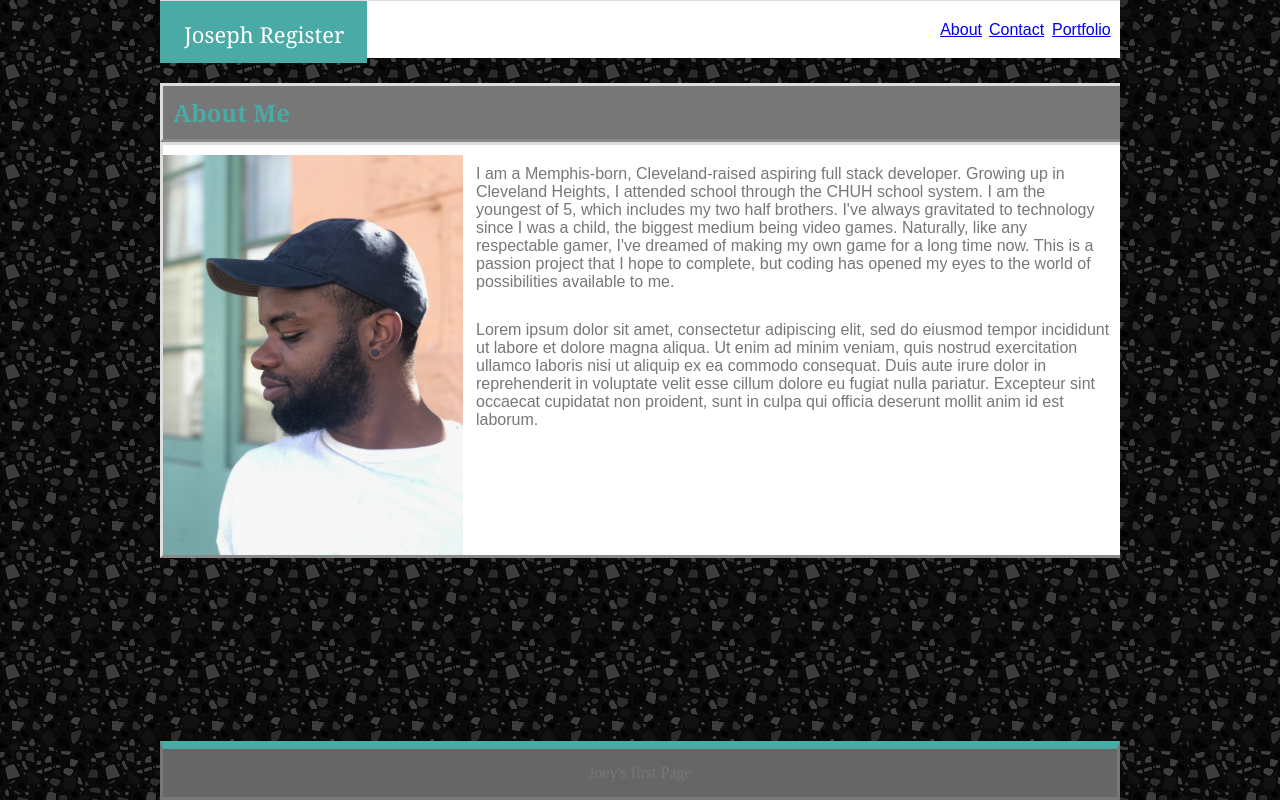
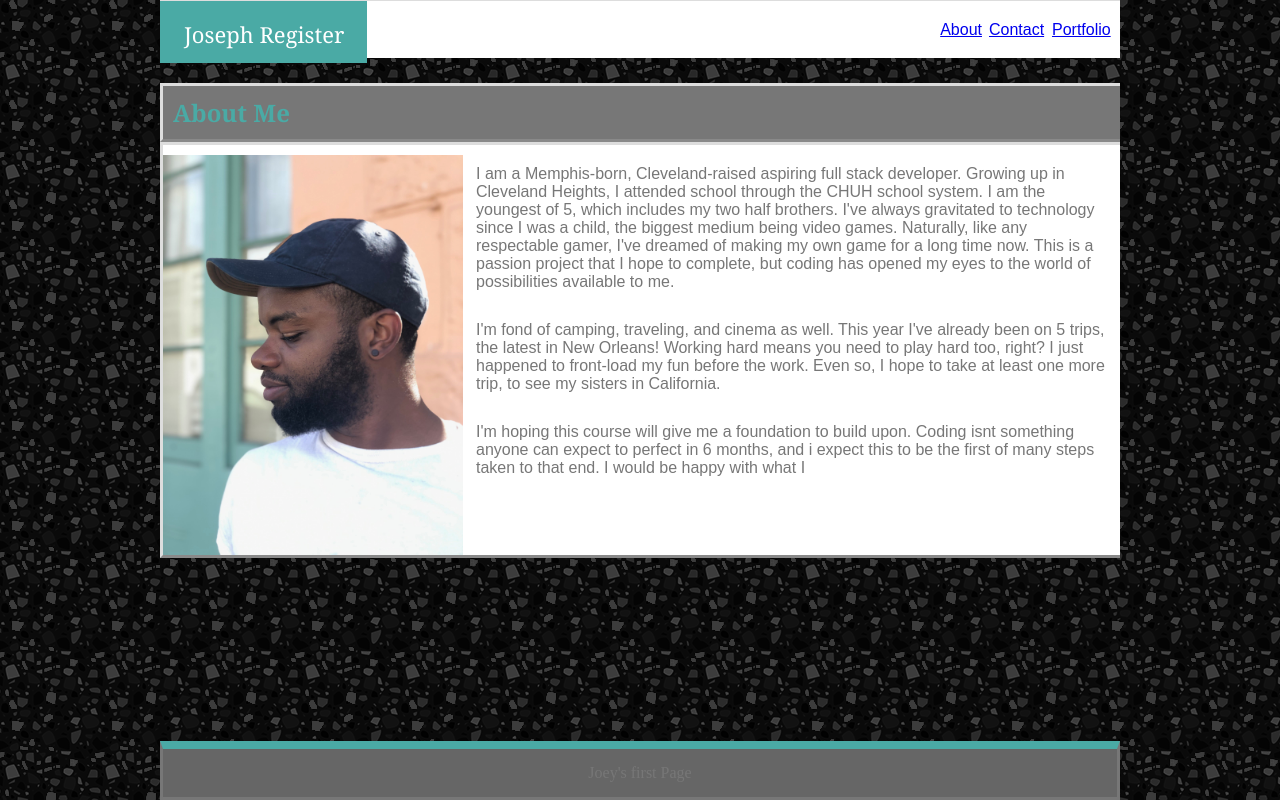
Before and after one commit to jreg1258/Basic-Portfolio, a plain HTML site: page index.html in a window 1280 px wide. Drawn offline with Linux system fonts and the light colour scheme.

Commit message:
about section changes

```diff
--- a/index.html
+++ b/index.html
@@ -53,10 +53,13 @@
 
         <section id="aboutsection">
 
-            Lorem ipsum dolor sit amet, consectetur adipiscing elit, sed do eiusmod tempor incididunt ut labore et dolore magna aliqua. Ut enim ad minim veniam, quis nostrud exercitation ullamco laboris nisi ut aliquip ex ea commodo consequat. Duis aute irure dolor in reprehenderit in voluptate velit esse cillum dolore eu fugiat nulla pariatur. Excepteur sint occaecat cupidatat non proident, sunt in culpa qui officia deserunt mollit anim id est laborum.
-
+                I'm fond of camping, traveling, and cinema as well. This year I've already been on 5 trips, the latest in New Orleans! Working hard means you need to play hard too, right? I just happened to front-load my fun before the work. Even so, I hope to take at least one more trip, to see my sisters in California.
         </section>
 
+        <section id="aboutsection">
+
+                I'm hoping this course will give me a foundation to build upon. Coding isnt something anyone can expect to perfect in 6 months, and i expect this to be the first of many steps taken to that end. I would be happy with what I
+        </section>
 
 
 
```
